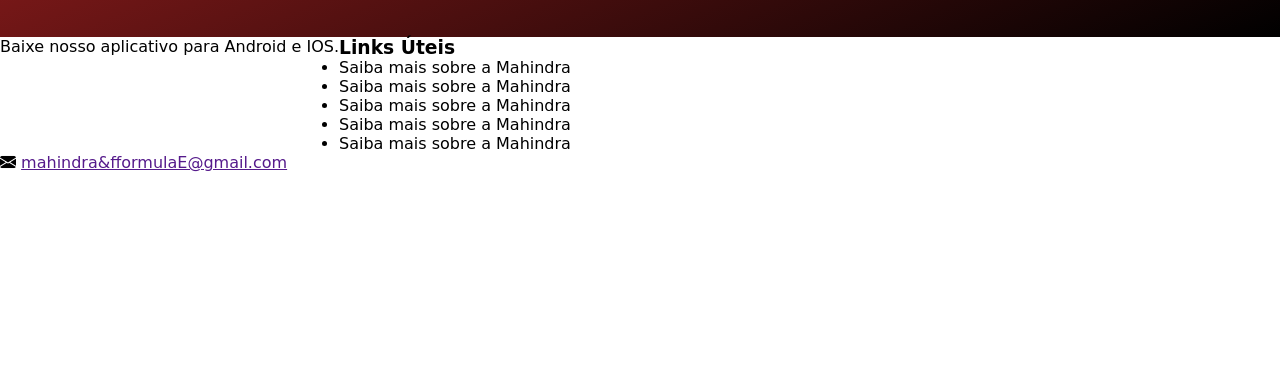
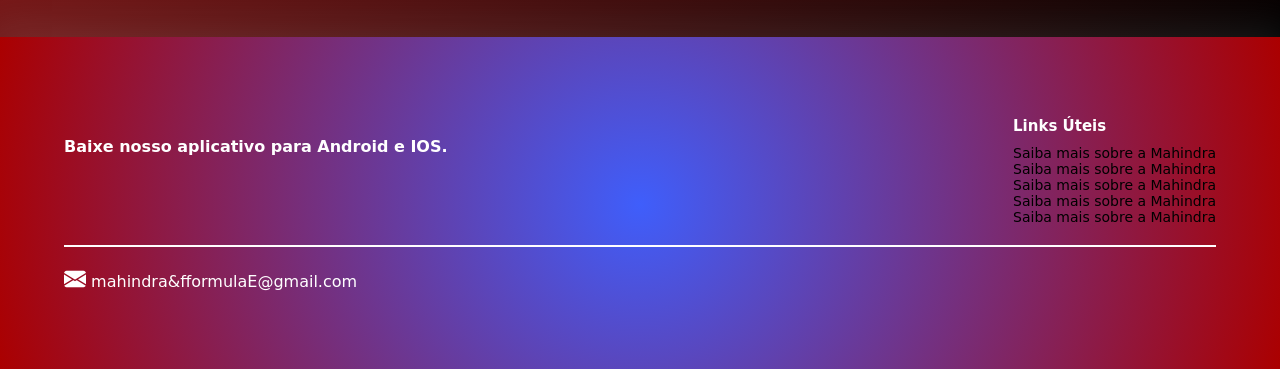
Before and after one commit to GabrielGaleraniAlmeida/Mahindra-Web-Site, a plain HTML site: page index.html in a window 1280 px wide. Shown: the part 2636-3005 px from the top of the page. Before the commit the page ends 2808 px from the top, so only its background shows below. Drawn offline with nearby package versions, Linux system fonts and the light colour scheme; a script that the page names is missing; a web font is replaced by a local one.

Commit message:
Estilizando o footer.

```diff
--- a/css/estilo.css
+++ b/css/estilo.css
@@ -371,3 +371,66 @@ iframe#iframe{
 iframe#iframe::-webkit-scrollbar {
     display: none;
 }
+
+/* ESTILO DO RODAPÉ */
+
+footer{
+    padding: 60px 5%;
+    background: rgb(63,94,251);
+    background: radial-gradient(circle, rgba(63,94,251,1) 0%, rgba(171,0,0,1) 100%);
+    box-shadow: 0 0 40px 10px #ffffff1a;
+}
+
+footer .flex{
+    justify-content: space-between;
+}
+
+footer .logo-footer{
+    font-size: 1.5rem;
+    font-weight: 700;
+}
+footer .logo-footer a{
+    color: #002f5a;
+    text-decoration: none;
+}
+
+footer .logo-footer span{
+    color: #fff;
+}
+
+footer .logo-footer p{
+    color: #fff;
+    font-size: 1rem;
+    margin-top: 20px;
+}
+
+footer .logo-footer img{
+    width: 200px;
+}
+
+footer .links-uteis h3{
+    color: #fff;
+    font-size: 15px;
+    margin-bottom: 10px;
+}
+
+footer .links-uteis ul li{
+    list-style: none;
+    font-size: 14px;
+}
+footer .line-footer{
+    padding: 20px 0;
+}
+
+.borda{
+    border-top: 2px solid #ffffff;
+}
+footer .line-footer p i{
+    color: #ffffff;
+    font-size: 22px;
+}
+
+footer .line-footer p a{
+    color: #fff;
+    text-decoration: none;
+}
```
